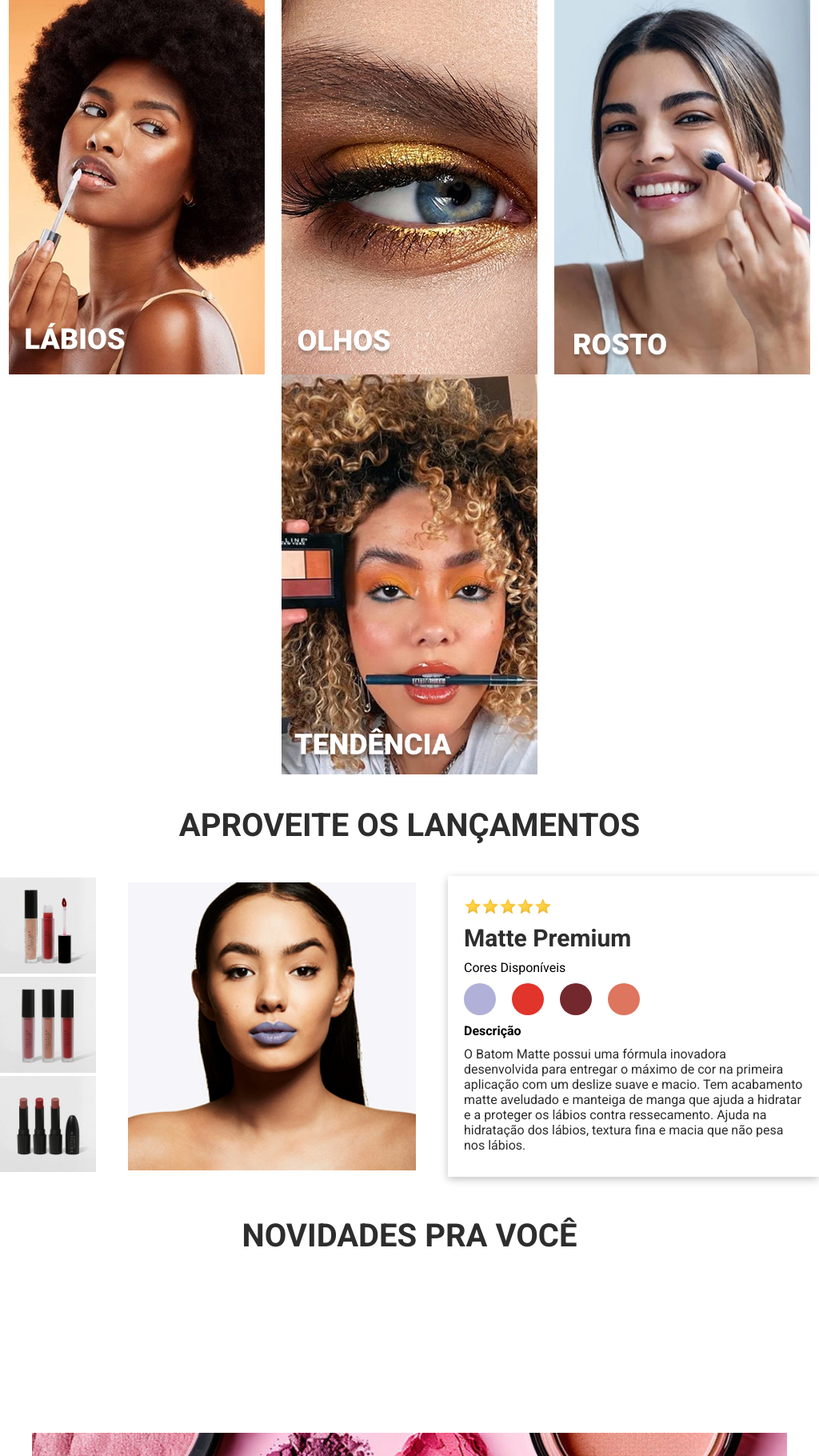
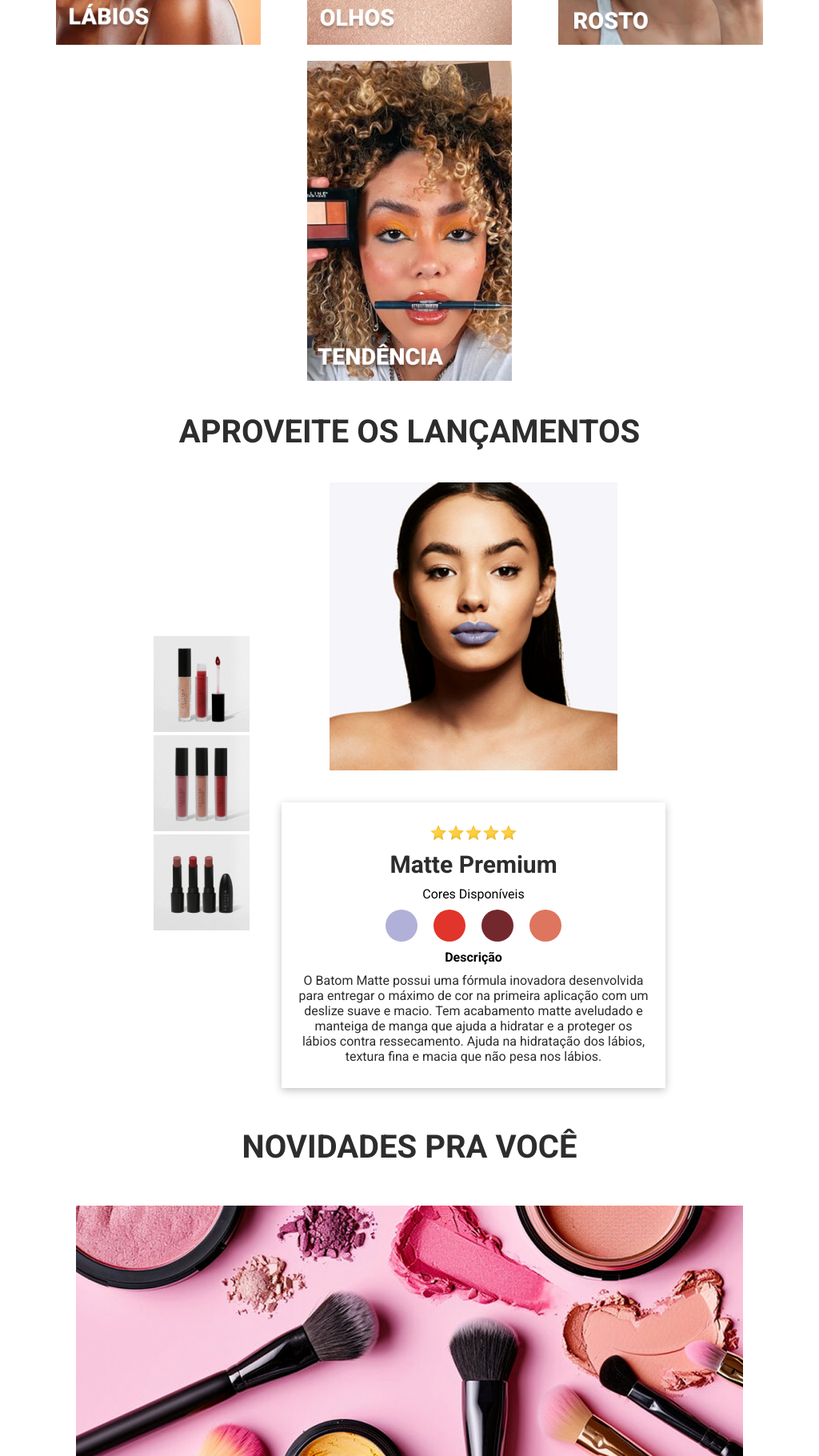
Before and after one commit to LucasLaino/passoia, a React (Vite) app: page / in a window 1024 px wide. Shown: the part 980-2800 px from the top of the page at 80% size. Built offline with nearby package versions, Linux system fonts and the light colour scheme.

Commit message:
feat(responsive): Adiciona responsivide para tablets e celurares em paisagem

```diff
--- a/src/components/CardProdutosLancamento/cardProdutosLancamento.scss
+++ b/src/components/CardProdutosLancamento/cardProdutosLancamento.scss
@@ -95,3 +95,17 @@
         }
     }
 }
+
+@media (min-width: 769px) and (max-width: 1279px) {
+    .card-produtos-lancamento {
+        flex-direction: column;
+
+        .infos-produto {
+            text-align: center;
+
+            .botoes {
+                justify-content: center;
+            }
+        }
+    }
+}
--- a/src/components/Footer/footer.scss
+++ b/src/components/Footer/footer.scss
@@ -67,3 +67,9 @@ footer {
         }
     }
 }
+
+@media (min-width: 769px) and (max-width: 1279px) {
+    footer {
+        justify-content: space-around;
+    }
+}
--- a/src/components/Hero/Hero.scss
+++ b/src/components/Hero/Hero.scss
@@ -15,3 +15,9 @@
         height: 300px;
     }
 }
+
+@media (min-width: 769px) and (max-width: 1279px) {
+    .hero {
+        height: 400px;
+    }
+}
--- a/src/components/Maquiagens/maquiagens.scss
+++ b/src/components/Maquiagens/maquiagens.scss
@@ -46,9 +46,23 @@
 
     .categorias {
         gap: 20px;
+        width: 90%;
+        margin: 0 auto;
 
         img {
             height: 350px;
         }
     }
 }
+
+@media (min-width: 769px) and (max-width: 1279px) {
+    .categorias {
+        gap: 20px;
+        width: 90%;
+        margin: 0 auto;
+
+        img {
+            height: 400px;
+        }
+    }
+}
--- a/src/components/Novidades/novidades.scss
+++ b/src/components/Novidades/novidades.scss
@@ -43,3 +43,11 @@
         }
     }
 }
+
+@media (min-width: 769px) and (max-width: 1279px) {
+    .novidades {
+        .banner-novidades {
+            height: 400px;
+        }
+    }
+}
```
